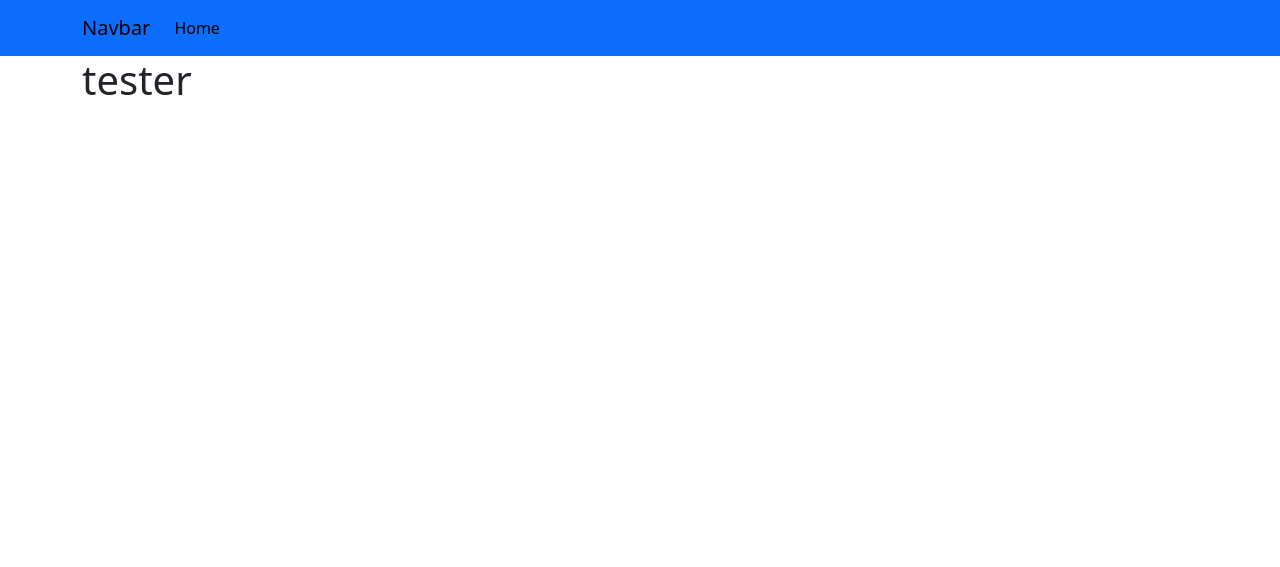
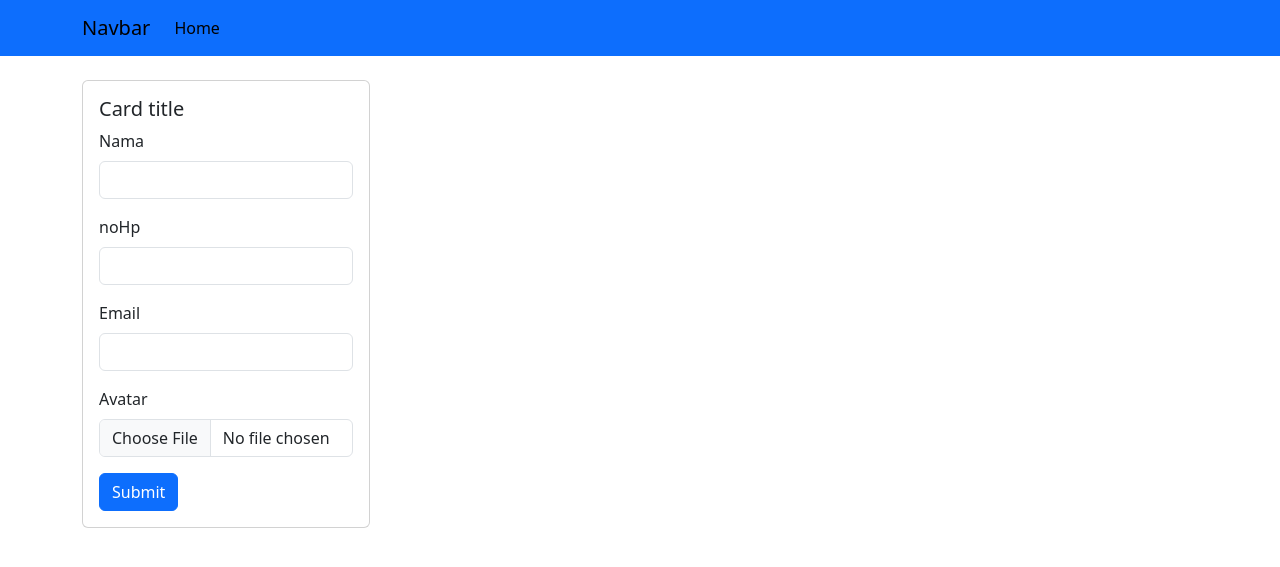
Before and after one commit to bagus491/ContactApp-Node.js, a Node server app: page /tambahkontak in a window 1280 px wide. Shown: the top 567 px of the page. Run offline with Node 20, Linux system fonts and the light colour scheme; some libraries are stand-ins or nearby versions.

Commit message:
selesai view tambahkontak

```diff
--- a/src/controllers/UserControllers.js
+++ b/src/controllers/UserControllers.js
@@ -14,7 +14,7 @@
     }
 }
 
-//tambahkontak
+//tambahkontakViews
 const TambahKontak = (req,res) => {
     try{
         res.render('addcontact', {
@@ -28,5 +28,4 @@ const TambahKontak = (req,res) => {
 
 
 
-
 module.exports = {HomeContacts,TambahKontak}
--- a/src/views/addcontact.ejs
+++ b/src/views/addcontact.ejs
@@ -1,3 +1,27 @@
 <div class="container">
-    <h1>tester</h1>
+    <br>
+    <div class="card" style="width: 18rem;">
+        <div class="card-body">
+          <h5 class="card-title">Card title</h5>
+          <form method="post" action="/tambahkontak" enctype="multipart/form-data">
+            <div class="mb-3">
+              <label for="Nama" class="form-label">Nama</label>
+              <input type="text" class="form-control" id="Nama" name="Nama" required>
+            </div>
+            <div class="mb-3">
+                <label for="noHp" class="form-label">noHp</label>
+                <input type="text" class="form-control" id="noHp" name="noHp" required>
+              </div>
+              <div class="mb-3">
+                <label for="Email" class="form-label">Email</label>
+                <input type="email" class="form-control" id="Email" name="Email" required>
+              </div>
+              <div class="mb-3">
+                <label for="Avatar" class="form-label">Avatar</label>
+                <input type="file" class="form-control" id="Avatar" name="Avatar" required>
+              </div>
+            <button type="submit" class="btn btn-primary">Submit</button>
+          </form>
+        </div>
+      </div>
 </div>
--- a/src/views/nav.ejs
+++ b/src/views/nav.ejs
@@ -7,7 +7,7 @@
       <div class="collapse navbar-collapse" id="navbarNav">
         <ul class="navbar-nav">
           <li class="nav-item">
-            <a class="nav-link active" aria-current="page" href="#">Home</a>
+            <a class="nav-link active" aria-current="page" href="/">Home</a>
           </li>
         </ul>
       </div>
```
